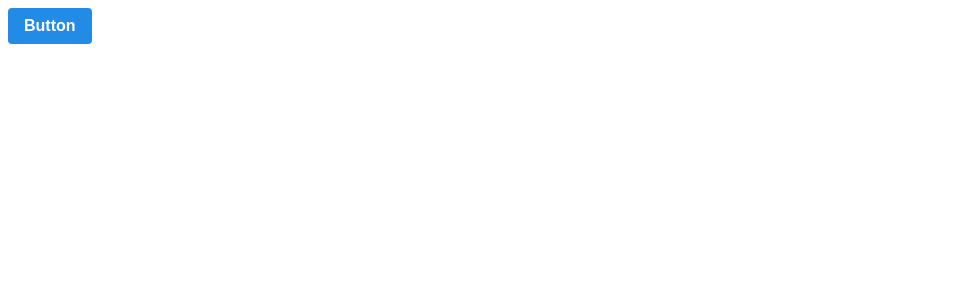
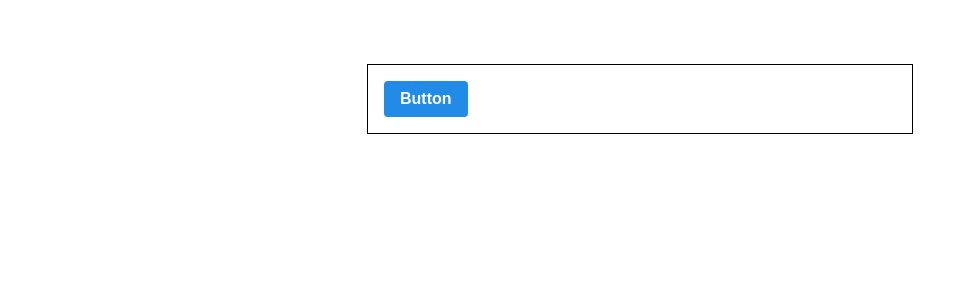
Before and after one commit to oinochoe/fastcampus-react, a React (Create React App) app: page / in a window 1280 px wide. Shown: the top 300 px of the page, without its empty margins (0-968 px from the left). Built offline with nearby package versions, Linux system fonts and the light colour scheme.

Commit message:
scss test

```diff
--- /dev/null
+++ b/src/App.scss
@@ -0,0 +1,7 @@
+.App {
+    width: 512px;
+    margin: 0 auto;
+    margin-top: 4em;
+    border: 1px solid black;
+    padding: 1rem;
+}
--- a/src/ScssApp.js
+++ b/src/ScssApp.js
@@ -1,5 +1,6 @@
 import React from 'react';
 import Button from './Components/Button';
+import './App.scss';
 
 function ScssApp() {
     return (
```
